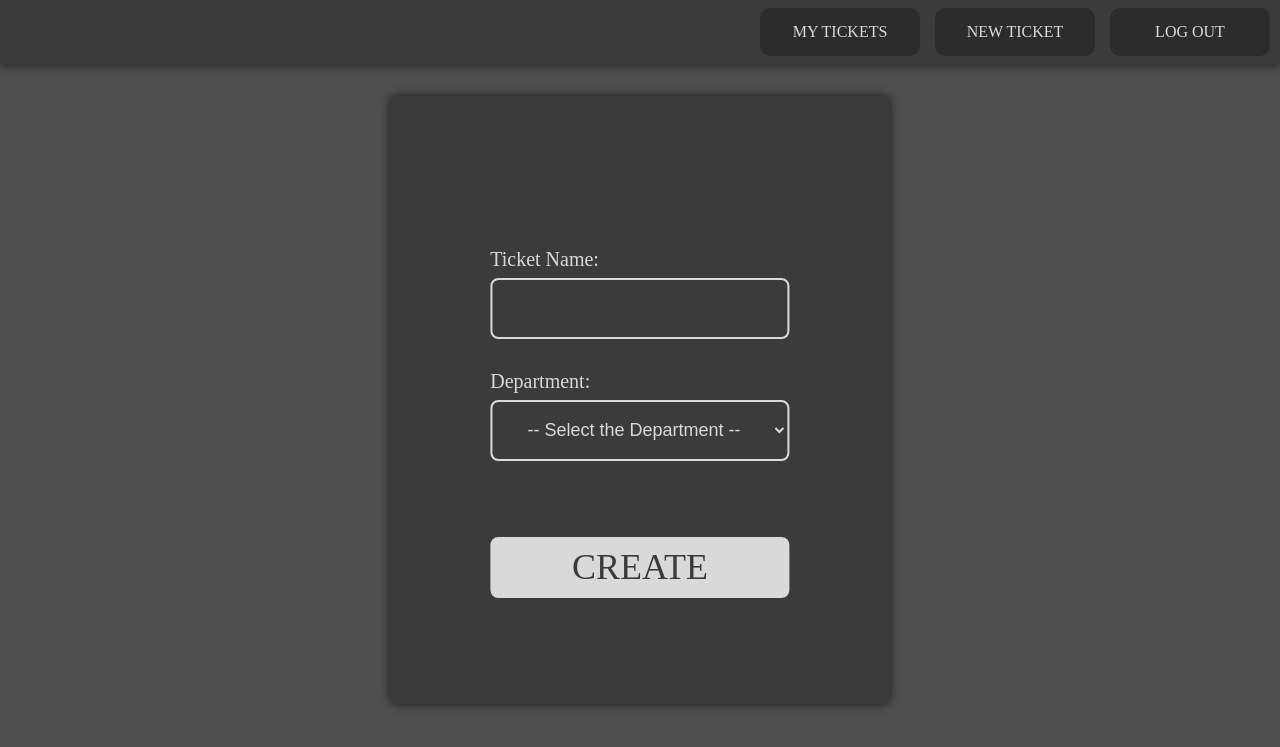
After one commit to GonPedro/FEUP-TicketMaster, a PHP site: page /create.html in a window 1280 px wide. The commit adds this page. Shown: the top 747 px of the page. Run offline with PHP 8.4, Linux system fonts and the light colour scheme; some web fonts are replaced.

Commit message:
Added ticket creation page

```diff
--- /dev/null
+++ b/src/create.html
@@ -0,0 +1,33 @@
+<!DOCTYPE html>
+<html lang="en-US">
+
+<head>
+    <title>Create - Ticketinator</title>
+    <meta charset="UTF-8">
+    <link href="style.css" rel="stylesheet">
+    <link href="structure.css" rel="stylesheet">
+</head>
+
+<body>
+    <div class="topbar">
+        <button id="mticket">MY TICKETS</button>
+        <button id="nticket">NEW TICKET</button>
+        <button id="logout">LOG OUT</button>
+    </div>
+
+    <div class="config">
+        <label id="titlelabel">Ticket Name:</label>
+        <input type="text" id="title">
+        <label id="departmentlabel">Department:</label>
+        <select id="department">
+            <option value = "none">-- Select the Department --</option>
+            <option value = "logistics">Logistics</option>
+            <option value = "website">Website</option>
+        </select>
+
+        <input type="submit" value="CREATE">
+
+    </div>
+</body>
+
+</html>
--- a/src/structure.css
+++ b/src/structure.css
@@ -1,6 +1,20 @@
 @import url('https://fonts.googleapis.com/css2?family=Georama&display=swap');
 body {
     background-color: #4F4F4F;
+}
+
+.config {
+    position: absolute;
+    max-width: 100%;
+    max-height: calc(100% - 12em);
+    height: 60em;
+    margin: 0;
+    -ms-transform: translate(-50%, 0%);
+    transform: translate(-50%, 0%);
+    top: 6em;
+    left: 50%;
+    aspect-ratio: auto 39 / 47.5;
+    overflow: auto;
 }
 
 .login {
@@ -14,9 +28,12 @@
     top: 50%;
     left: 50%;
     aspect-ratio: auto 39 / 47.5;
+    overflow: auto;
 }
 
-        .login input {
+.login input,
+.config input,
+select {
     position: absolute;
     left: 20%;
     width: 60%;
@@ -24,28 +41,83 @@
     padding: 0%;
     margin: 0 0;
     -webkit-box-sizing: border-box;
-            /* Safari/Chrome, other WebKit */
     -moz-box-sizing: border-box;
-            /* Firefox, other Gecko */
     box-sizing: border-box;
-            /* Opera/IE 8+ */
 }
 
 .login input[type="text"],
 .login label,
-        .login input[type="password"] {
+.login input[type="password"],
+.config label {
     position: absolute;
     height: 8%;
     width: 60%;
     left: 20%;
 }
 
-        .login input[value="LOGIN"] {
+.topbar {
+    position: fixed;
+    width: 100%;
+    height: 4em;
+    border-radius: 0;
+    margin: 0;
+    border: none;
+    left: 0;
+    top: 0;
+    display: flex;
+    justify-content: flex-end;
+    flex-direction: row;
+    align-items: center;
+    z-index: 999;
+}
+
+.topbar button {
+    height: 75%;
+    margin-right: 10px;
+    margin-left: 5px;
+    width: 10em;
+}
+
+.list {
+    top: 6em;
+    left: 0;
+    top: 6em;
+    height: auto;
+    max-width: calc(100% - 50px);
+    width: 60em;
+    left: 50%;
+    position: absolute;
+    -ms-transform: translate(-50%, 0);
+    transform: translate(-50%, 0);
+}
+
+.ticket {
+    height: 4em;
+    margin-bottom: 1.5em;
+}
+
+.ticket label {
+    position: relative;
+    left: .5em;
+}
+
+.ticket label[id="title"] {
+    top: 17.5%;
+    height: 50%;
+    left: .75em;
+    width: 50%;
+    padding: 0;
+    border: none;
+}
+
+.login input[value="LOGIN"],
+.config input[type="submit"] {
     top: 60%;
 }
 
 .login input[value="SIGNUP"],
-        .login input[value="ENTER"] {
+.login input[value="ENTER"],
+.config input[type="submit"] {
     top: 72.5%;
 }
 
@@ -97,57 +169,18 @@
     top: 11%
 }
 
-        .topbar {
-            position: fixed;
-            width: 100%;
-            height: 4em;
-            border-radius: 0;
-            margin: 0;
-            border: none;
-            left: 0;
-            top: 0;
-            display: flex;
-            justify-content: flex-end;
-            flex-direction: row;
-            align-items: center;
-            z-index: 999;
+.config select[id="department"] {
+    top: 50%
 }
 
-        .topbar button {
-            height: 75%;
-            margin-right: 10px;
-            margin-left: 5px;
-            width: 10em;
+.config label[id="departmentlabel"] {
+    top: 45%
 }
 
-        .list {
-            top: 6em;
-            left: 0;
-            top: 6em;
-            height: auto;
-            max-width: 95%;
-            width: 60em;
-            left: 50%;
-            position: absolute;
-            -ms-transform: translate(-50%, 0);
-            transform: translate(-50%, 0);
+.config input[id="title"] {
+    top: 30%
 }
 
-        .ticket {
-            height: 4em;
-            margin-bottom: 1.5em;
+.config label[id="titlelabel"] {
+    top: 25%
 }
-
-        .ticket label {
-            position: relative;
-            left: .5em;
-        }
-
-        .ticket label[id="title"] {
-            top: 17.5%;
-            height: 50%;
-            left: .75em;
-            width: 50%;
-            padding: 0;
-            border: none;
-        }
--- a/src/style.css
+++ b/src/style.css
@@ -9,38 +9,48 @@
 }
 
 .login,
-            .topbar {
+.topbar,
+.config {
     background-color: #3B3B3B;
     box-shadow: 0px 0px 10px #181818;
     border-radius: 8px;
 }
 
-            .login input[type="submit"] {
+.login input[type="submit"],
+.config input[type="submit"] {
     background-color: #D9D9D9;
     color: #3B3B3B;
     border: none;
-                font-size: 35px;
+    /* font-size: 35px; */
     padding: 0%;
     margin: 0 0;
     font-family: "Georama";
     border-radius: 8px;
     cursor: pointer;
+    font-size: 4.5vh;
 }
 
 .login input[type="text"],
-            .login input[type="password"] {
-                border: solid 2px #D9D9D9;
+.login input[type="password"],
+.config input[type="text"],
+select {
+    border: solid 0.3vh #D9D9D9;
     background-color: #3B3B3B;
     border-radius: 8px;
     color: #D9D9D9;
-                font-size: 20px;
+    font-size: 2.25vh;
     margin: 0 0;
     padding: 15px;
 }
 
-            .login label {
+select {
+    text-align: center;
+}
+
+.login label,
+.config label {
     text-align: left;
-                font-size: 25px;
+    font-size: 2.5vh;
     color: #D9D9D9;
 }
 
@@ -49,7 +59,7 @@
     border: none;
     color: #D9D9D9;
     background-color: #2c2c2c;
-                font-size: 20px;
+    font-size: 1em;
     border-radius: 10px;
 }
 
```
Also changed, not shown: src/tickets.html (+0 -59 lines). Lines whose indentation alone changed are shown as unchanged.
